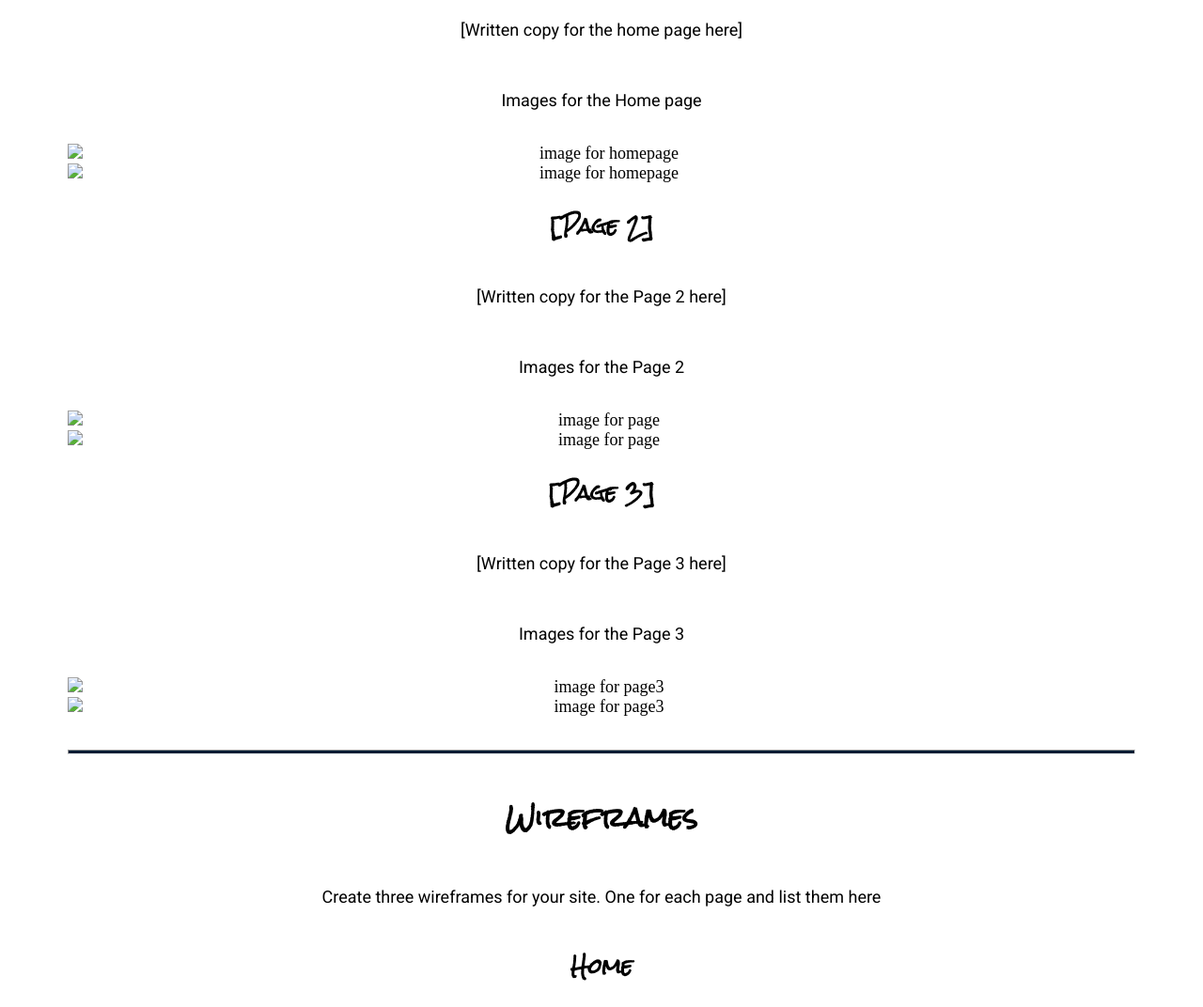
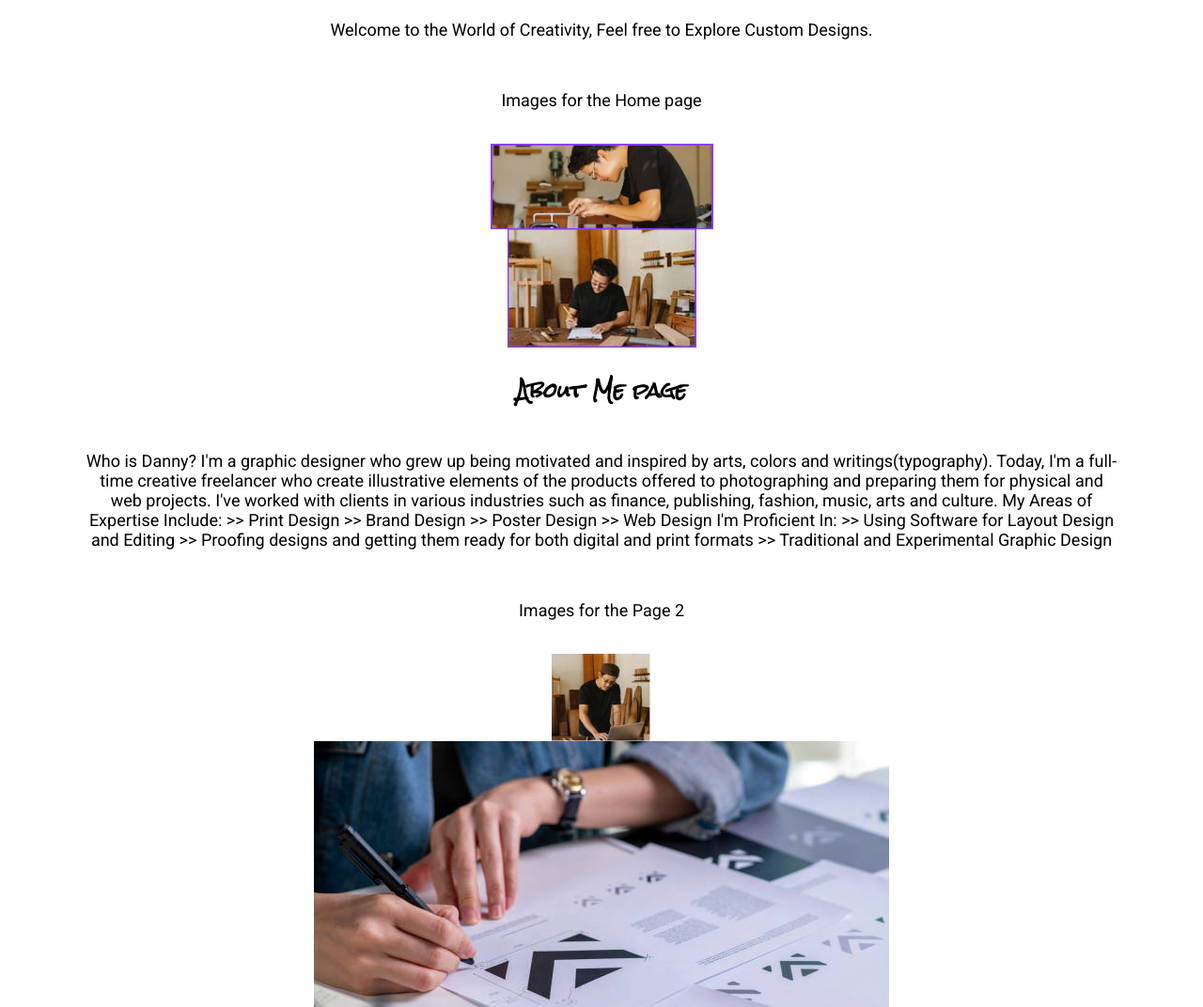
Before and after one commit to Danny051/wdd130-2, a plain HTML site: page graphics/site-plan.html in a window 1280 px wide. Shown: the part 3135-4207 px from the top of the page at 94% size. Drawn offline with Linux system fonts and the light colour scheme.

Commit message:
I addd personal project

```diff
--- a/graphics/site-plan.html
+++ b/graphics/site-plan.html
@@ -88,8 +88,8 @@
       <!-- Think about how you want your navigation bar to look. In the site-plan.css file change the colors to your colors to get the look you desire. -->
       <nav>
         <a href="#">Home</a>
-        <a href="#">Page2</a>
-        <a href="#">Page3</a>
+        <a href="#">About Me</a>
+        <a href="#">Portfolio</a>
       </nav>
       <hr>
       <h2>
@@ -100,10 +100,10 @@
           Home
         </div>
         <div class="sm-page2">
-          [Page2] <!-- change this -->
+          About Me <!-- change this -->
         </div>
         <div class="sm-page3">
-          [Page3]  <!-- change this -->
+          Portfolio  <!-- change this -->
         </div>
 
         <div class="top">
@@ -125,29 +125,50 @@
       </h2>
       <h3>Home page</h3>
       <p>
-        [Written copy for the home page here]
+        Welcome to the World of Creativity, Feel free to Explore Custom Designs.
+        <!-- The home page headline; It not only captures the essence of my creativity world but also invites visitors to dive into my portfolio -->
+        <!-- and dicover the unique and personalized designs i have to offer. I'm giving them the freedom to exploreand experience the magic of my custom creations -->
       </p>
       <p>Images for the Home page</p>
-        <img src="#" alt="image for homepage">
-        <img src="#" alt="image for homepage">
+        <img src="images/img1.png" alt="a man working">
+        <img src="images/img2.png" alt="a man writing">
 
       </ul>
-      <h3>[Page 2]</h3>
+      <h3>About Me page</h3>
       <p>
-        [Written copy for the Page 2 here]
-      </p>
+        Who is Danny?
+        I'm a graphic designer who grew up being motivated and inspired by arts, colors and writings(typography). Today, I'm a full-time creative freelancer who create illustrative elements of the products offered to photographing and preparing them for physical and web projects.
+        I've worked with clients in various industries such as finance, publishing, fashion, music, arts and culture.
+        My Areas of Expertise Include:
+        >> Print Design
+        >> Brand Design
+        >> Poster Design
+        >> Web Design
+        I'm Proficient In:
+        >> Using Software for Layout Design and Editing
+        >> Proofing designs and getting them ready for both digital and print formats
+        >> Traditional and Experimental Graphic Design
       <p>Images for the Page 2</p>
-        <img src="#" alt="image for page">
-        <img src="#" alt="image for page">
+        <img src="images/img3.png" alt="a man typing">
+        <img src="images/design-1.jpg" alt="a hand drawing">
 
       </ul>
-      <h3>[Page 3]</h3>
+      <h3>Portfolio</h3>
       <p>
-        [Written copy for the Page 3 here]
+        I'm passionate about all aspects of graphic design. See as you go through my works.
+        Web Design: Design of personal and professional web pages for clients in the arts, photography, design, and entertainment industries.\
+        Brand Design: Visual identity that captures the essence of a brand and resonates with its target audience.
+        Poster Design: Design that is visually captivating and informative, grabs attention and effectively communicate your message.
+        Print Design: Designs that are visually appealing and impactful that come to life on physical materials.
       </p>
       <p>Images for the Page 3</p>
-        <img src="#" alt="image for page3">
-        <img src="#" alt="image for page3">
+        <img src="images/print1.png" alt="opening printed magazine">
+        <img src="images/print2.png" alt="showcasing printed materials">
+        <img src="images/web1.png" alt="website design">
+        <img src="images/web2.png" alt="website design on a desktop">
+        <img src="images/web3.png" alt="website design on a smartphone">
+        <img src="images/brand1.png" alt="brand logo">
+        <img src="images/brand2.png" alt="brand logo">
 
       </ul>
       <hr>
```
Also changed, not shown: graphics/images/brand1.png (added), graphics/images/brand2.png (added), graphics/images/design-1.jpg (added), graphics/images/img1.png (added), graphics/images/img2.png (added), graphics/images/img3.png (added), graphics/images/myphoto.jpg (added), graphics/images/print1.png (added), graphics/images/print2.png (added), graphics/images/web1.png (added), graphics/images/web2.png (added), graphics/images/web3.png (added), 1 other file.
